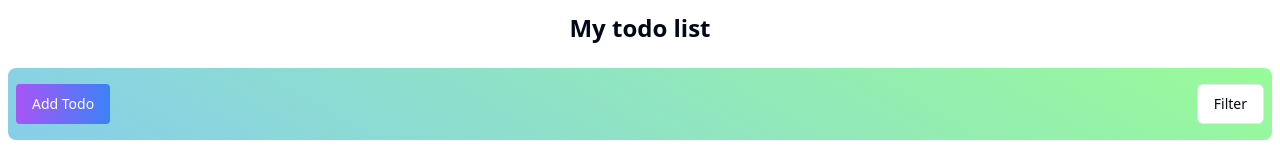
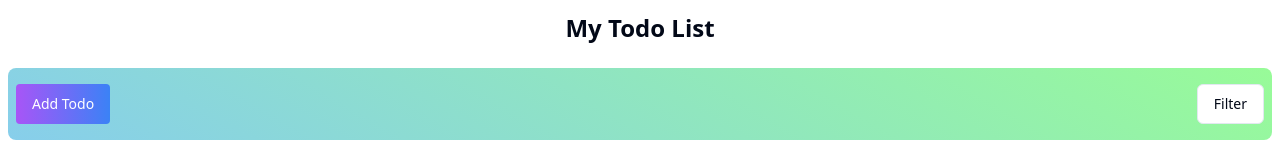
Before and after one commit to reaxul/todo-list, a React (Vite) app: page / in a window 1280 px wide. Shown: the top 160 px of the page. Built offline with nearby package versions, Linux system fonts and the light colour scheme.

Commit message:
Update heading text in Todo component

```diff
--- a/src/pages/Todo.tsx
+++ b/src/pages/Todo.tsx
@@ -4,7 +4,7 @@ import TodoContainer from "@/components/todo/TodoContainer";
 const Todo = () => {
   return (
     <Container>
-      <h1 className="font-semibold text-2xl text-center">My todo list</h1>
+      <h1 className="font-semibold text-2xl text-center">My Todo List</h1>
       <TodoContainer />
     </Container>
   );
```
